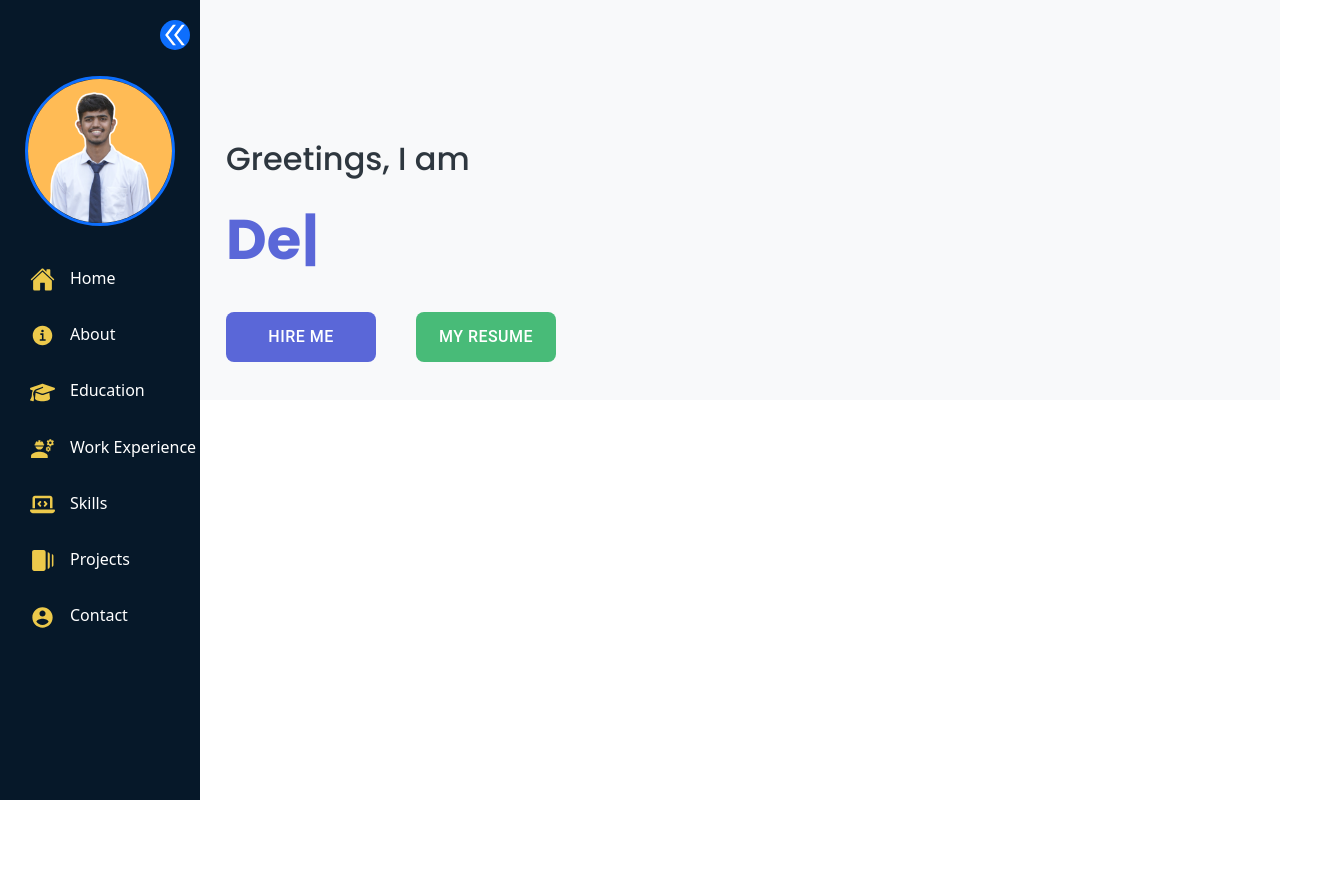
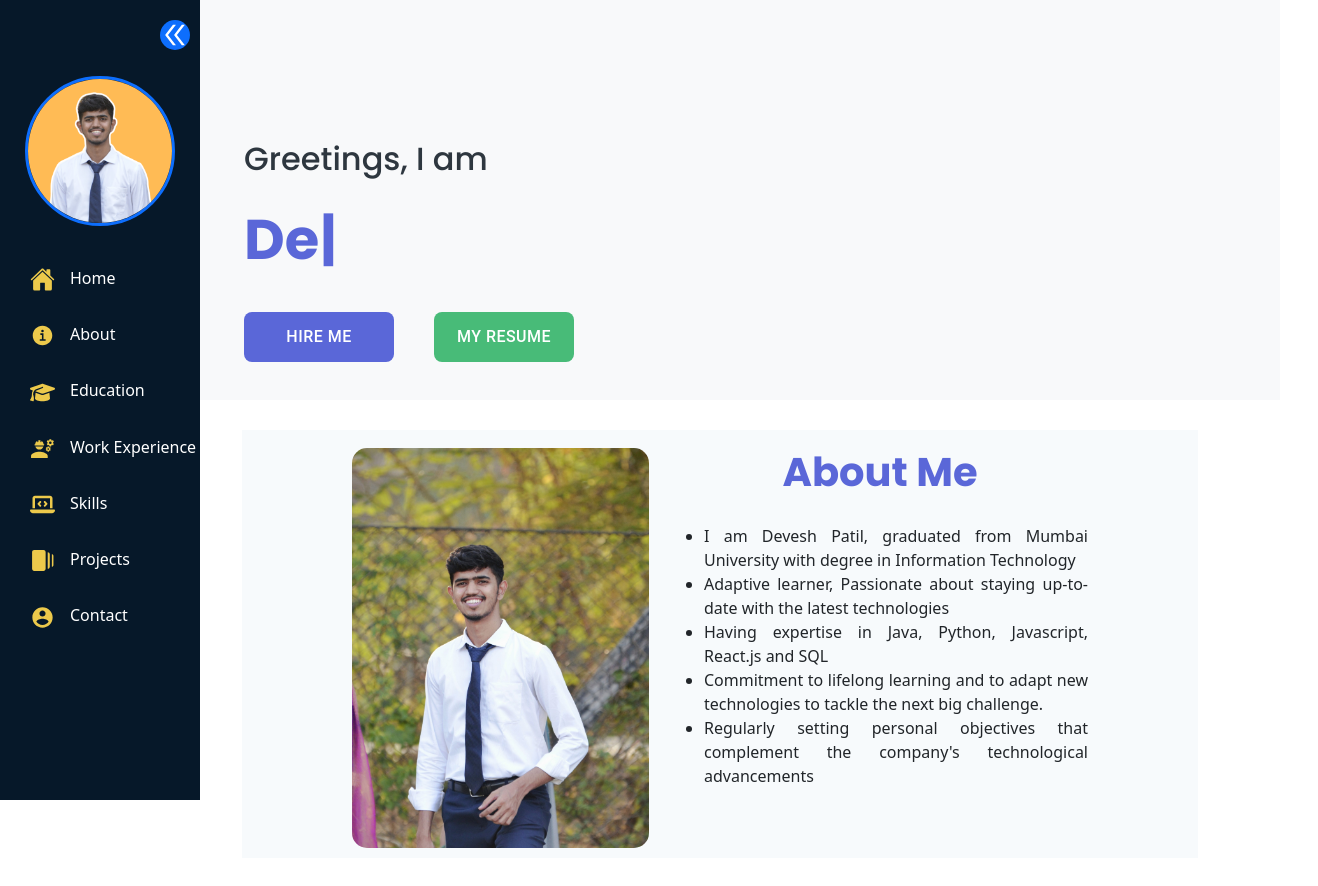
Before and after one commit to DeveshP09/Portfolio-web, a React (Vite) app in the folder Portfolio website/: page / in a window 1280 px wide. Shown: the whole page, 1318 px wide, since content can reach past the window. Before the commit the page ends 800 px from the top, so only its background shows below. Built offline with nearby package versions, Linux system fonts and the light colour scheme.

Commit message:
"updated"

```diff
--- a/Portfolio website/src/App.jsx
+++ b/Portfolio website/src/App.jsx
@@ -1,15 +1,17 @@
 import React from "react";
 import "bootstrap/dist/css/bootstrap.min.css";
 import Layout from "./Components/Layout";
-
+import About from "./Pages/About/About";
 
 function App() {
-
   return (
     <>
-      <Layout/>
+      <Layout />
+      <div className="container">
+        <About></About>
+      </div>
     </>
-  )
+  );
 }
 
 export default App;
--- /dev/null
+++ b/Portfolio website/src/Pages/About/About.jsx
@@ -0,0 +1,43 @@
+import "./about.css";
+
+const About = () => {
+  return (
+    <>
+      <div className="about">
+        <div className="row">
+          <div className="col-md-5  about-image">
+            <img src="../../public/devesh.jpg" alt="image" />
+          </div>
+          <div className="col-md-6 about-content">
+            <h1>About Me</h1>
+            <p>
+              <ul>
+                <li>
+                  I am Devesh Patil, graduated from Mumbai University with
+                  degree in Information Technology
+                </li>
+                <li>
+                  Adaptive learner, Passionate about staying up-to-date with the
+                  latest technologies
+                </li>
+                <li>
+                  Having expertise in Java, Python, Javascript, React.js and SQL
+                </li>
+                <li>
+                  Commitment to lifelong learning and to adapt new technologies
+                  to tackle the next big challenge.
+                </li>
+                <li>
+                  Regularly setting personal objectives that complement the
+                  company's technological advancements
+                </li>
+              </ul>
+            </p>
+          </div>
+        </div>
+      </div>
+    </>
+  );
+};
+
+export default About;
--- /dev/null
+++ b/Portfolio website/src/Pages/About/about.css
@@ -0,0 +1,34 @@
+.about {
+  margin: 30px 0px;
+  padding: 10px 10px;
+  margin-left: 160px;
+  background-color: #f7fafc;
+  align-items: center;
+}
+
+.about-image img {
+  max-width: 100%;
+  max-height: 400px;
+  border-radius: 15px;
+  margin-left: 100px;
+  margin-top: 8px;
+}
+.about-content {
+  display: flex;
+  flex-direction: column;
+  justify-content: center;
+  align-items: center;
+
+}
+.about-content h1 {
+  color: #5a67d8;
+  font-family: "Poppins", serif;
+  font-size: 2.5rem;
+  font-weight: 650;
+
+}
+.about-content p {
+  text-align: justify;
+  padding: 20px;
+  font-size: 1rem;
+}
--- a/Portfolio website/src/Pages/Home/home.css
+++ b/Portfolio website/src/Pages/Home/home.css
@@ -1,6 +1,6 @@
 .home-container {
   height: 400px;
-  margin-left: 120px;
+  padding-left: 150px;
 }
 .home-content h2 {
   color: #2e373f;
```
Also changed, not shown: Portfolio website/public/devesh.jpg (added).
